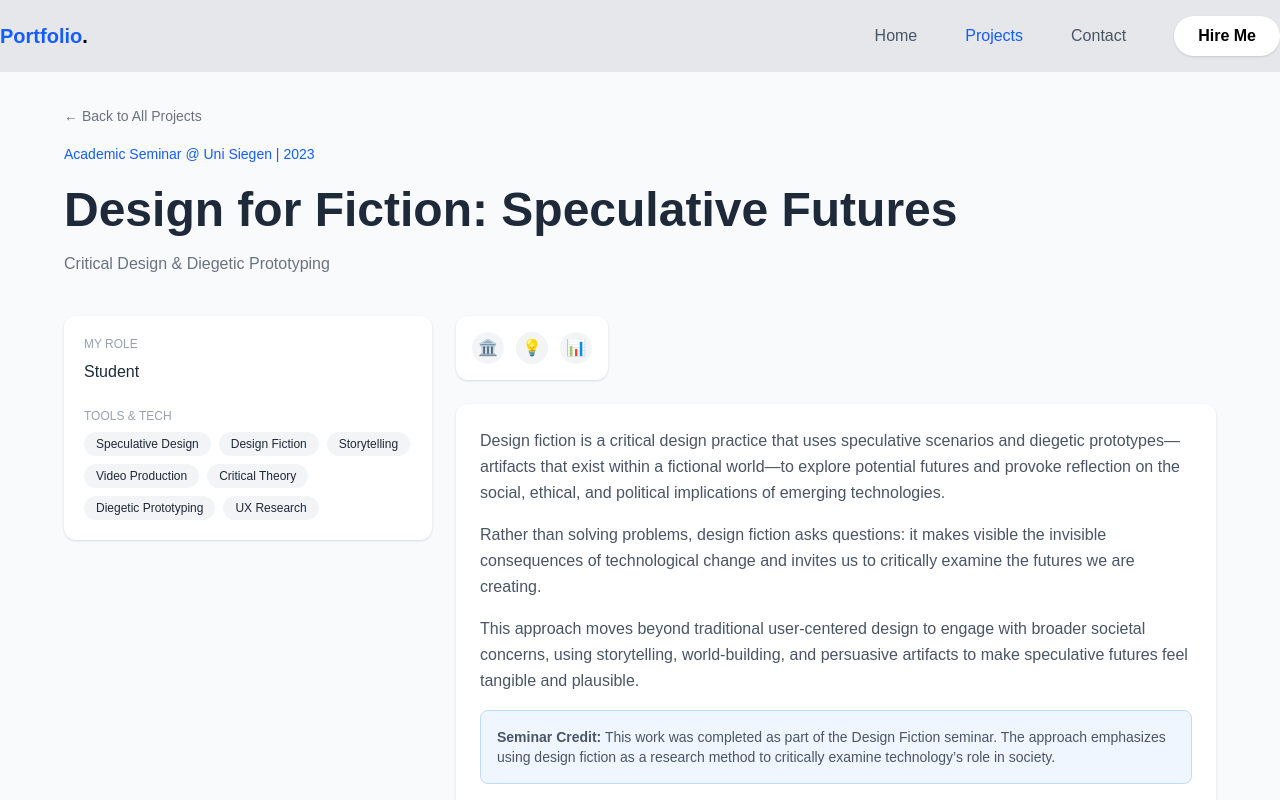
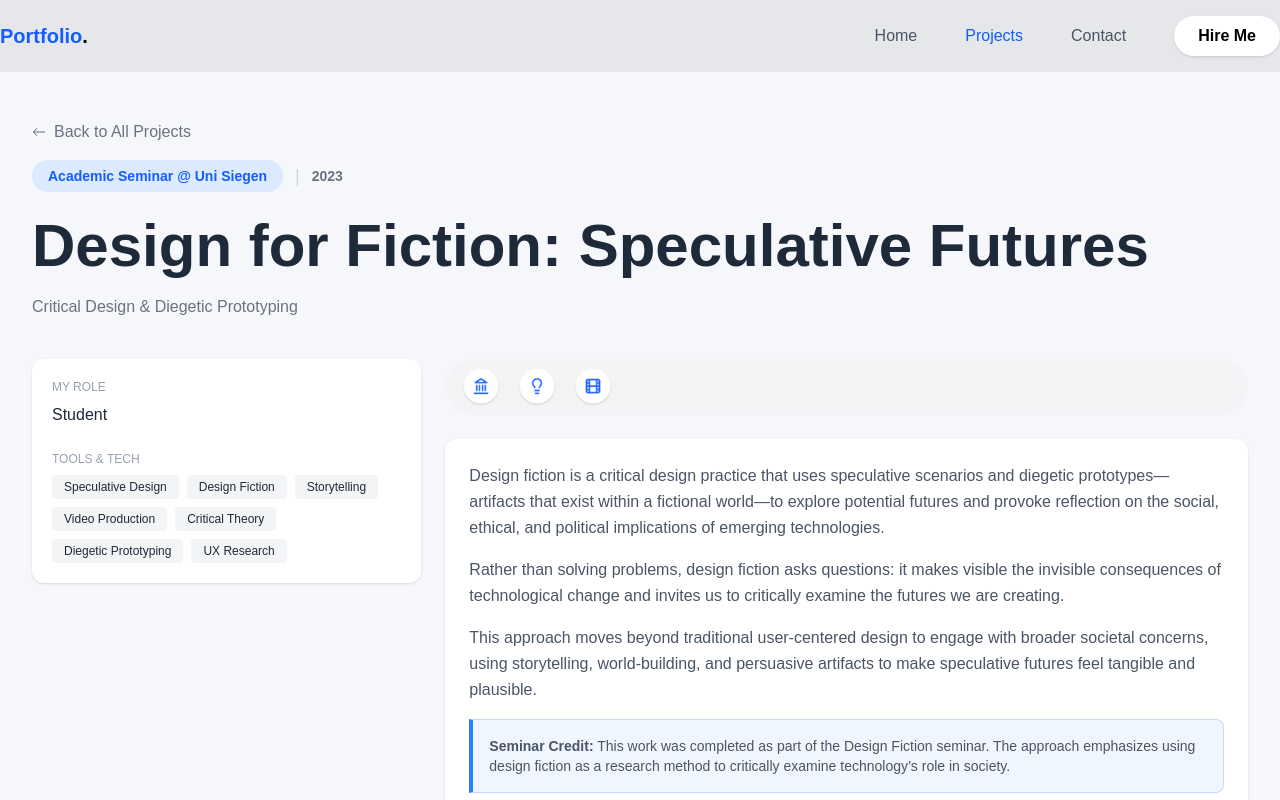
Before and after one commit to aryann070/tanishq-portfolio, a Next.js app: page /projects/design-for-fiction in a window 1280 px wide. Shown: the top 800 px of the page. Built offline with nearby package versions, Linux system fonts and the light colour scheme.

Commit message:
design changes fixes done for different page

```diff
--- a/src/app/projects/design-for-fiction/page.js
+++ b/src/app/projects/design-for-fiction/page.js
@@ -8,7 +8,12 @@ import {
   FaCheckCircle,
   FaBullseye,
 } from "react-icons/fa";
-import { BsCheckCircle } from "react-icons/bs";
+import {
+  BsFileEarmarkText, BsBoxArrowUpRight, BsArrowLeft,
+  BsLayers,
+  BsEye,
+} from "react-icons/bs"
+import { BsCheckCircle, BsFileEarmarkArrowUp } from "react-icons/bs";
 
 const keyoutcomes = [
   "Built a cohesive fictional world with believable systems, narratives, and societal structures",
@@ -19,28 +24,40 @@ const keyoutcomes = [
   "Illustrated how persuasive design can normalize and reinforce authoritarian systems",
   "Framed the project as a speculative cautionary tale on the risks of well-intentioned technological systems",
 ]
+
+const icons = ["/icons/home.png", "/icons/bulb.png", "/icons/film.png"]
+
 export default function DesignPage() {
 
   const [activeTab, setActiveTab] = useState("people");
 
   return (
-    <div className="min-h-screen bg-gray-50 text-gray-800 py-8">
+    <div className="bg-[#f5f7fb] text-gray-800 min-h-screen px-6 md:px-16 lg:px-8 py-12">
 
       {/* ✅ Centered Container */}
-      <div className="max-w-7xl mx-auto px-6 md:px-10 lg:px-16">
+      <div className="max-w-7xl mx-auto">
 
         {/* 🔙 Back Link */}
-        <Link href="/" className="text-sm text-gray-500 hover:underline">
-          ← Back to All Projects
+        {/* Back */}
+        <Link
+          href="/projects"
+          className="flex items-center gap-2 text-base text-gray-500 hover:text-blue-600 transition"
+        >
+          <BsArrowLeft size={14} />
+          Back to All Projects
         </Link>
 
         {/* 🏷️ Top Meta */}
-        <div className="mt-4 text-sm text-blue-600 font-medium">
-          Academic Seminar @ Uni Siegen | 2023
+        <div className="flex items-center gap-3 mt-4">
+          <span className="bg-blue-100 text-blue-600 text-sm font-semibold px-4 py-1.5 rounded-full">
+            Academic Seminar @ Uni Siegen
+          </span>
+          <span className="text-gray-300 text-lg">|</span>
+          <span className="text-gray-500 text-sm font-semibold">2023</span>
         </div>
 
         {/* 🧠 Title */}
-        <h1 className="text-4xl md:text-5xl font-bold mt-4 leading-tight">
+        <h1 className="text-4xl md:text-6xl font-bold mt-4 leading-tight">
           Design for Fiction: Speculative Futures
         </h1>
 
@@ -80,7 +97,7 @@ export default function DesignPage() {
                 ].map((tool, i) => (
                   <span
                     key={i}
-                    className="text-xs bg-gray-100 px-3 py-1 rounded-full"
+                    className="text-xs bg-gray-100 px-3 py-1 rounded-sm"
                   >
                     {tool}
                   </span>
@@ -91,13 +108,20 @@ export default function DesignPage() {
           </div>
 
           {/* 📄 Right Content */}
-          <div className="md:col-span-2 space-y-6">
-
-            {/* Icons */}
-            <div className="flex gap-3 bg-white rounded-xl shadow-sm p-4 w-fit">
-              <div className="w-8 h-8 flex items-center justify-center bg-gray-100 rounded-full">🏛️</div>
-              <div className="w-8 h-8 flex items-center justify-center bg-gray-100 rounded-full">💡</div>
-              <div className="w-8 h-8 flex items-center justify-center bg-gray-100 rounded-full">📊</div>
+          <div className="md:col-span-2">
+            <div className="bg-gray-100 h-14 mb-6 flex items-center gap-4 px-4 rounded-full">
+              {icons?.map((icon, index) => (
+                <div
+                  key={index}
+                  className="flex items-center justify-center"
+                >
+                  <img
+                    src={icon}
+                    alt="tech icon"
+                    className="w-10 h-10 object-contain"
+                  />
+                </div>
+              ))}
             </div>
 
             {/* Main Text */}
@@ -115,7 +139,7 @@ export default function DesignPage() {
               </p>
 
               {/* Highlight Box */}
-              <div className="bg-blue-50 border border-blue-200 rounded-lg p-4 text-sm">
+              <div className="bg-blue-50 border border-blue-200 border-l-4 border-l-blue-500 rounded-r-lg rounded-l-none p-4 text-sm">
                 <strong>Seminar Credit:</strong> This work was completed as part of the Design Fiction seminar. The approach emphasizes using design fiction as a research method to critically examine technology’s role in society.
               </div>
 
@@ -335,10 +359,12 @@ export default function DesignPage() {
 
                       {/* 🔵 Research Methods */}
                       <div>
-                        <div className="flex items-center gap-3 mb-4">
-                          <FaRegFileAlt className="text-blue-500 text-lg" />
-                          <h3 className="font-semibold text-gray-900 text-lg">
-                            Research Methods
+                        <div className="flex items-center gap-3 mb-5">
+                          <div className="w-10 h-10 flex items-center justify-center rounded-xl bg-blue-100">
+                            <BsFileEarmarkText className="text-blue-600" size={18} />
+                          </div>
+                          <h3 className="text-lg font-semibold text-gray-900">
+                            Design Process
                           </h3>
                         </div>
 
@@ -360,9 +386,11 @@ export default function DesignPage() {
 
                       {/* 🟣 Design Process */}
                       <div>
-                        <div className="flex items-center gap-3 mb-4">
-                          <FaLayerGroup className="text-purple-500 text-lg" />
-                          <h3 className="font-semibold text-gray-900 text-lg">
+                        <div className="flex items-center gap-3 mb-5">
+                          <div className="w-10 h-10 flex items-center justify-center rounded-xl bg-purple-100">
+                            <BsLayers className="text-purple-600" size={18} />
+                          </div>
+                          <h3 className="text-lg font-semibold text-gray-900">
                             Design Process
                           </h3>
                         </div>
@@ -385,9 +413,11 @@ export default function DesignPage() {
 
                       {/* 🟢 Evaluation Methods */}
                       <div>
-                        <div className="flex items-center gap-3 mb-4">
-                          <FaCheckCircle className="text-green-500 text-lg" />
-                          <h3 className="font-semibold text-gray-900 text-lg">
+                        <div className="flex items-center gap-3 mb-5">
+                          <div className="w-10 h-10 flex items-center justify-center rounded-xl bg-green-100">
+                            <BsCheckCircle className="text-green-600" size={18} />
+                          </div>
+                          <h3 className="text-lg font-semibold text-gray-900">
                             Evaluation Methods
                           </h3>
                         </div>
@@ -409,9 +439,11 @@ export default function DesignPage() {
 
                       {/* 🟠 Focus Areas */}
                       <div>
-                        <div className="flex items-center gap-3 mb-4">
-                          <FaBullseye className="text-orange-500 text-lg" />
-                          <h3 className="font-semibold text-gray-900 text-lg">
+                        <div className="flex items-center gap-3 mb-5">
+                          <div className="w-10 h-10 flex items-center justify-center rounded-xl bg-orange-100">
+                            <BsEye className="text-orange-600" size={18} />
+                          </div>
+                          <h3 className="text-lg font-semibold text-gray-900">
                             Focus Areas
                           </h3>
                         </div>
```
Also changed, not shown: public/icons/home.png (added).
